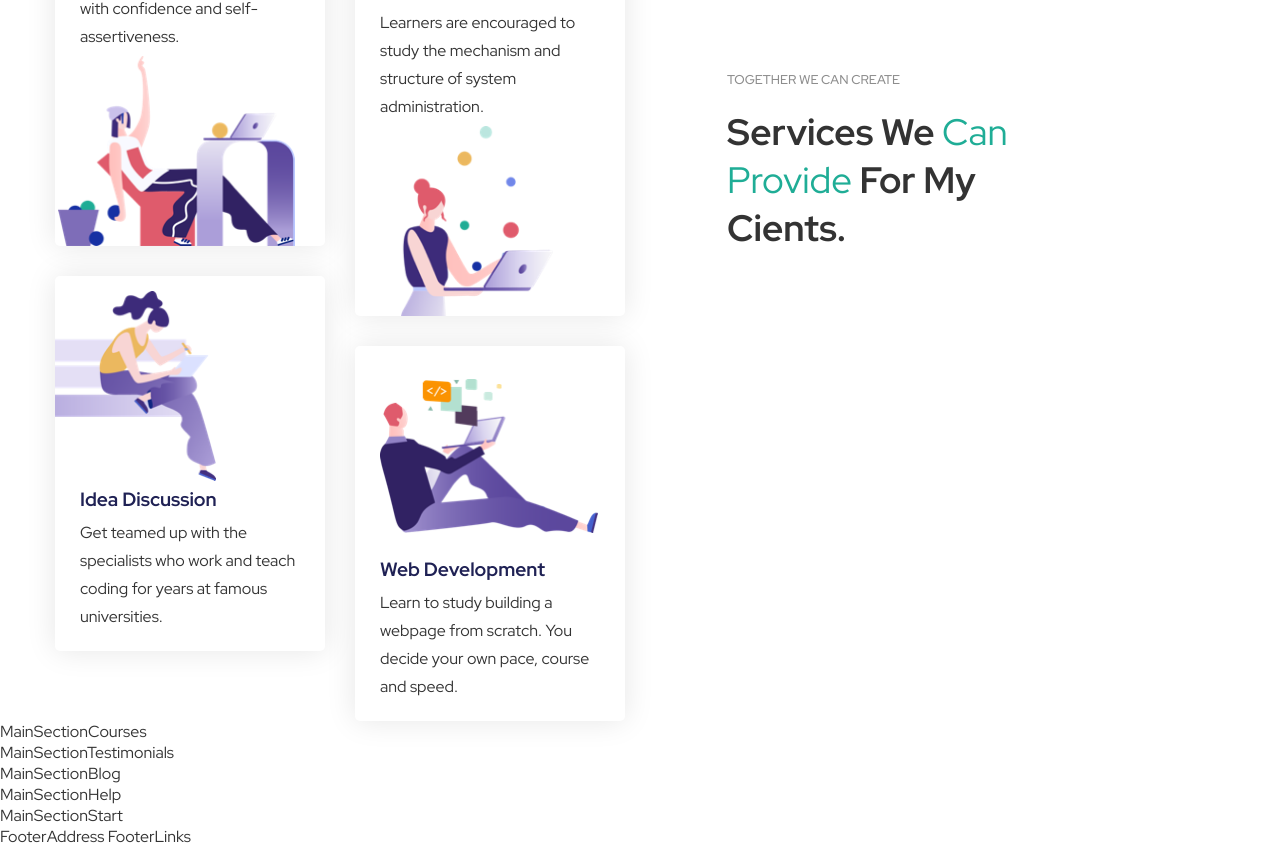
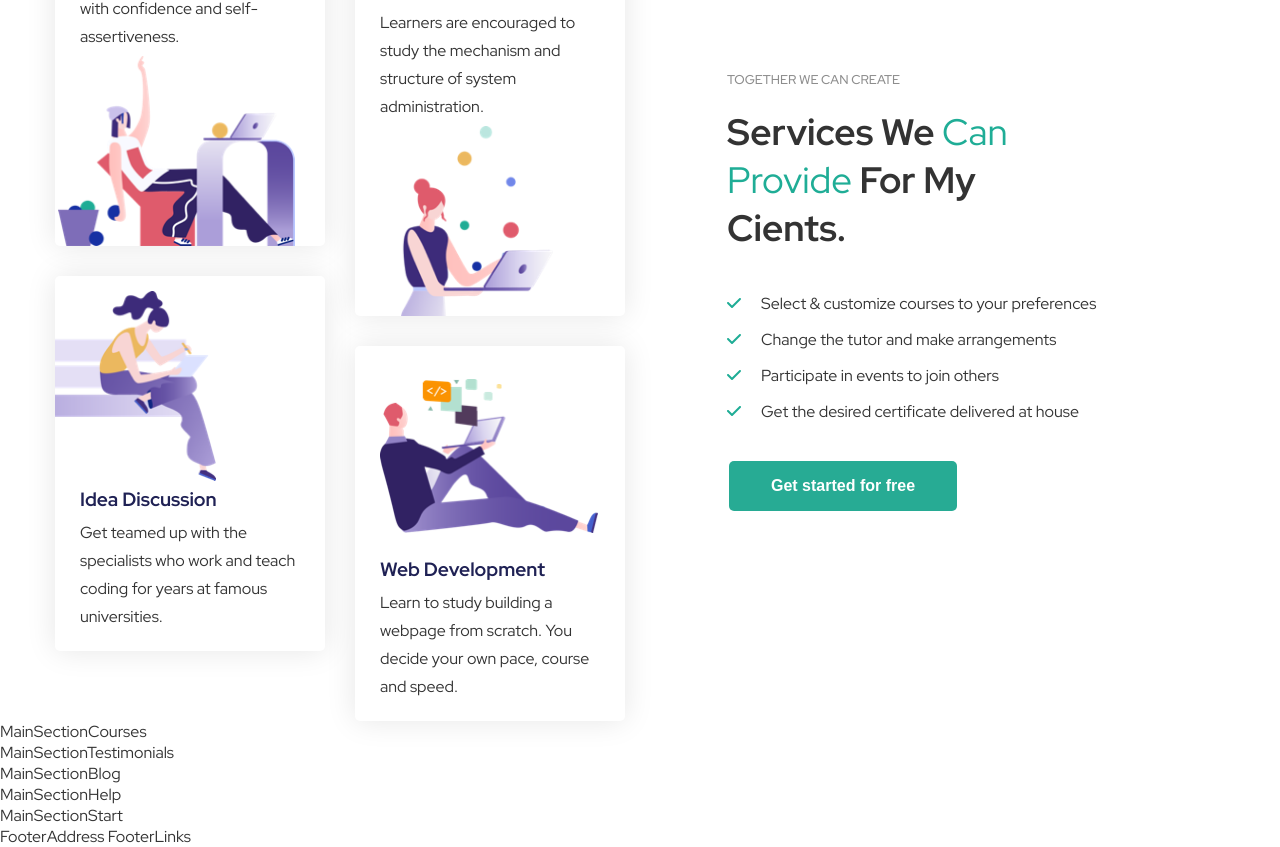
Before and after one commit to OgataiKhan/proj-html-vuejs, a Vue app: page / in a window 1280 px wide. Shown: the part 1872-2719 px from the top of the page. Built offline with nearby package versions, Linux system fonts and the light colour scheme.

Commit message:
feat: data section get started

```diff
--- a/src/components/MainSectionData.vue
+++ b/src/components/MainSectionData.vue
@@ -1,15 +1,18 @@
 <script>
 import MainSectionDataNumber from './MainSectionDataNumber.vue';
 import MainSectionDataSubject from './MainSectionDataSubject.vue';
+import Button from './Button.vue';
 
 export default {
   name: 'MainSectionData',
   components: {
     MainSectionDataNumber,
     MainSectionDataSubject,
+    Button,
   },
   data() {
     return {
+      buttonText: 'Get started for free',
       globalNumbers: [
         {
           number: '1.926',
@@ -79,6 +82,13 @@ export default {
         <div class="get-started">
           <p>Together we can create</p>
           <h3>Services we <span class="highlight">can provide</span> for my cients.</h3>
+          <ul class="benefit-list">
+            <li><font-awesome-icon class="check" icon="fa-solid fa-check" />Select & customize courses to your preferences</li>
+            <li><font-awesome-icon class="check" icon="fa-solid fa-check" />Change the tutor and make arrangements</li>
+            <li><font-awesome-icon class="check" icon="fa-solid fa-check" />Participate in events to join others</li>
+            <li><font-awesome-icon class="check" icon="fa-solid fa-check" />Get the desired certificate delivered at house</li>
+          </ul>
+          <Button :class="'btntwo'" :text="buttonText" />
         </div>
       </div>
     </div>
@@ -149,6 +159,17 @@ export default {
             font-weight: 400;
           }
         }
+        .benefit-list {
+          padding-top: 41px;
+          padding-bottom: 20px;
+          li {
+            margin-bottom: 15px;
+            .check {
+              color: $details-primary;
+              padding-right: 20px;
+            }
+          }
+        }
       }
     }
   }
--- a/src/main.js
+++ b/src/main.js
@@ -9,7 +9,7 @@ import { library } from '@fortawesome/fontawesome-svg-core';
 //fontawesome icon component
 import { FontAwesomeIcon } from '@fortawesome/vue-fontawesome';
 //fontawesome import specific icons
-import { faChevronDown, faCartShopping, faCircleUser, faMagnifyingGlass } from '@fortawesome/free-solid-svg-icons';
+import { faChevronDown, faCartShopping, faCircleUser, faMagnifyingGlass, faCheck } from '@fortawesome/free-solid-svg-icons';
 // import { faCircleUser } from '@fortawesome/free-regular-svg-icons';
 import { faSquareFacebook } from '@fortawesome/free-brands-svg-icons';
 
@@ -19,6 +19,6 @@ import './assets/scss/style.scss';
 import App from './App.vue';
 
 //fontawesome add icons to library
-library.add(faChevronDown, faCartShopping, faMagnifyingGlass, faCircleUser, faSquareFacebook);
+library.add(faChevronDown, faCartShopping, faMagnifyingGlass, faCircleUser, faCheck, faSquareFacebook);
 
 createApp(App).component('font-awesome-icon', FontAwesomeIcon).mount('#app');
```
